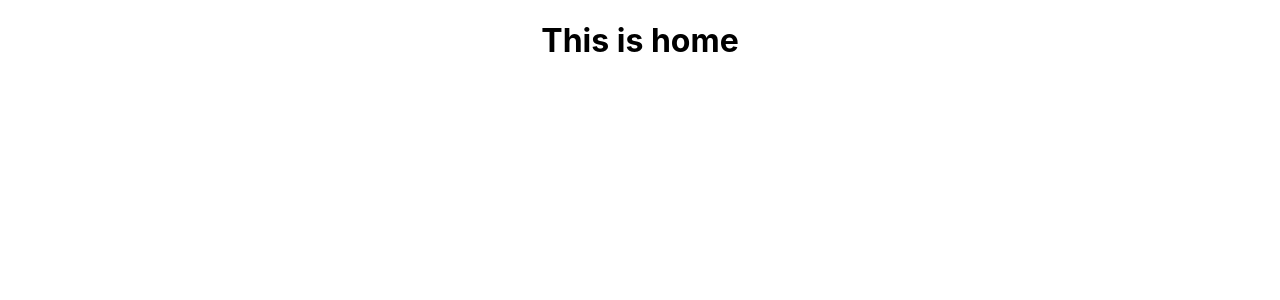
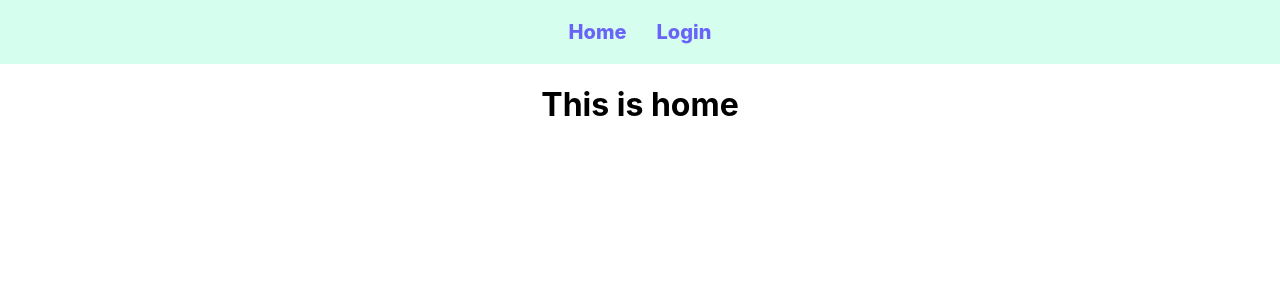
Before and after one commit to azmi0323/router-with-firebase, a React (Create React App) app: page / in a window 1280 px wide. Shown: the top 300 px of the page. Built offline with nearby package versions, Linux system fonts and the light colour scheme.

Commit message:
style header

```diff
--- a/src/App.js
+++ b/src/App.js
@@ -1,12 +1,14 @@
 
 import { Route, Routes } from 'react-router-dom';
 import './App.css';
+import Header from './Components/Header/Header';
 import Home from './Components/Home/Home';
 import Login from './Components/Login/Login';
 
 function App() {
   return (
     <div className="App">
+      <Header></Header>
       <Routes>
         <Route path='/' element={<Home></Home>}></Route>
         <Route path='/home' element={<Home></Home>}></Route>
--- a/src/Components/Header/Header.css
+++ b/src/Components/Header/Header.css
@@ -0,0 +1,15 @@
+.header{
+    background-color: rgba(202, 254, 233, 0.76);
+    padding: 20px;
+}
+.header nav a{
+    font-size: 20px;
+    margin: 15px;
+    text-decoration: none;
+    font-weight: 800;
+    color: rgba(38, 0, 255, 0.612);
+}
+
+.header nav a:hover{
+    color: rgb(255, 196, 0);
+}
--- a/src/Components/Header/Header.js
+++ b/src/Components/Header/Header.js
@@ -1,11 +1,14 @@
 import React from "react";
+import './Header.css'
 import { Link } from "react-router-dom";
 
 const Header = () => {
   return (
-    <div>
+    <div className="header">
+      <nav>
       <Link to="/">Home</Link>
       <Link to="/login">Login</Link>
+      </nav>
     </div>
   );
 };
```
